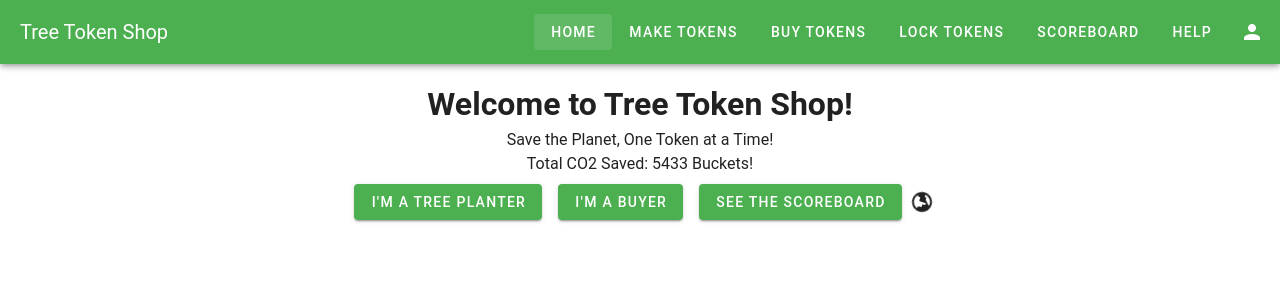
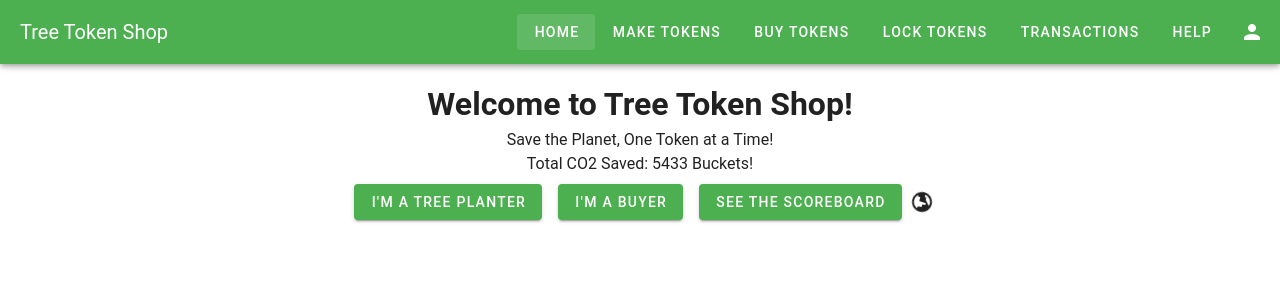
Before and after one commit to vichiti/TreeToken, a Vue app: page / in a window 1280 px wide. Shown: the top 300 px of the page. Built offline with nearby package versions, Linux system fonts and the light colour scheme.

Commit message:
dashboard changed to transactions

```diff
--- a/src/components/NavMenu.vue
+++ b/src/components/NavMenu.vue
@@ -17,7 +17,7 @@
       <v-btn to="/make-tokens" text class="d-none d-md-flex">Make Tokens</v-btn>
       <v-btn to="/buy-tokens" text class="d-none d-md-flex">Buy Tokens</v-btn>
       <v-btn to="/lock-tokens" text class="d-none d-md-flex">Lock Tokens</v-btn>
-      <v-btn to="/scoreboard" text class="d-none d-md-flex">Scoreboard</v-btn>
+      <v-btn to="/scoreboard" text class="d-none d-md-flex">Transactions</v-btn>
       <v-btn to="/help" text class="d-none d-md-flex">Help</v-btn>
 
       <!-- Wallet Icon (Always visible) -->
```
